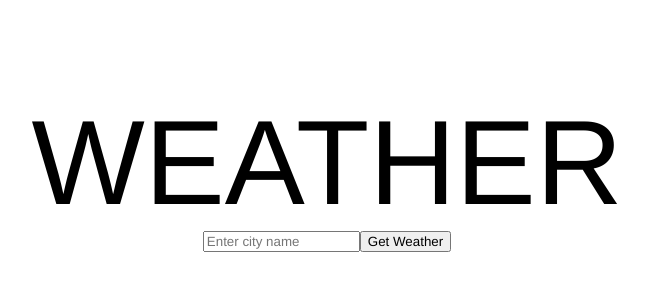
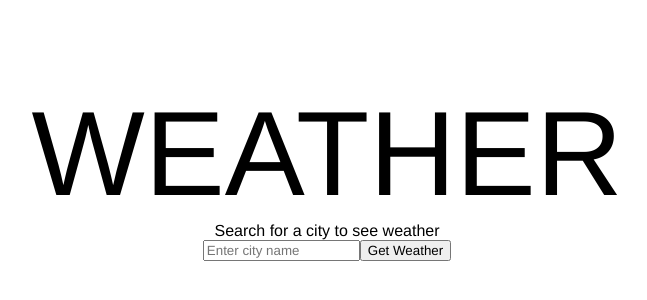
Before and after one commit to SanjeevMidda/weather-dashboard, a React (Create React App) app: page / in a window 1280 px wide. Shown: the part 228-528 px from the top of the page, without its empty margins (313-960 px from the left). Built offline with nearby package versions, Linux system fonts and the light colour scheme.

Commit message:
feat: add initial state message for weather search

```diff
--- a/src/App.tsx
+++ b/src/App.tsx
@@ -16,6 +16,7 @@ function App() {
       <h1>WEATHER</h1>
       <h2 id="city">{searchQuery}</h2>
 
+      {loadingState === "initial" && <p>Search for a city to see weather</p>}
       {loadingState === "loading" && <LoadingState />}
       {loadingState === "error" && error && <ErrorState error={error} />}
       {loadingState === "successful" && weather && (
```
